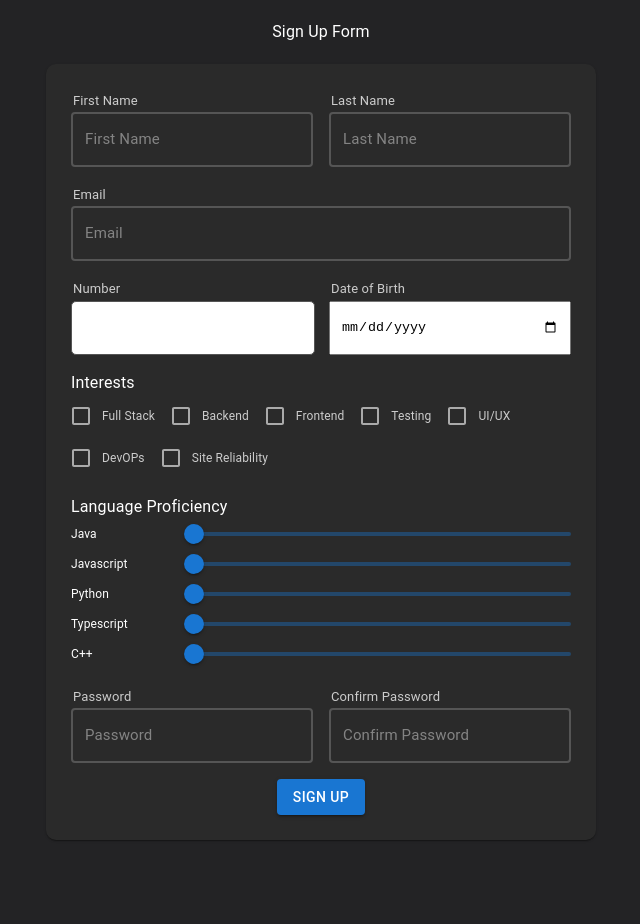
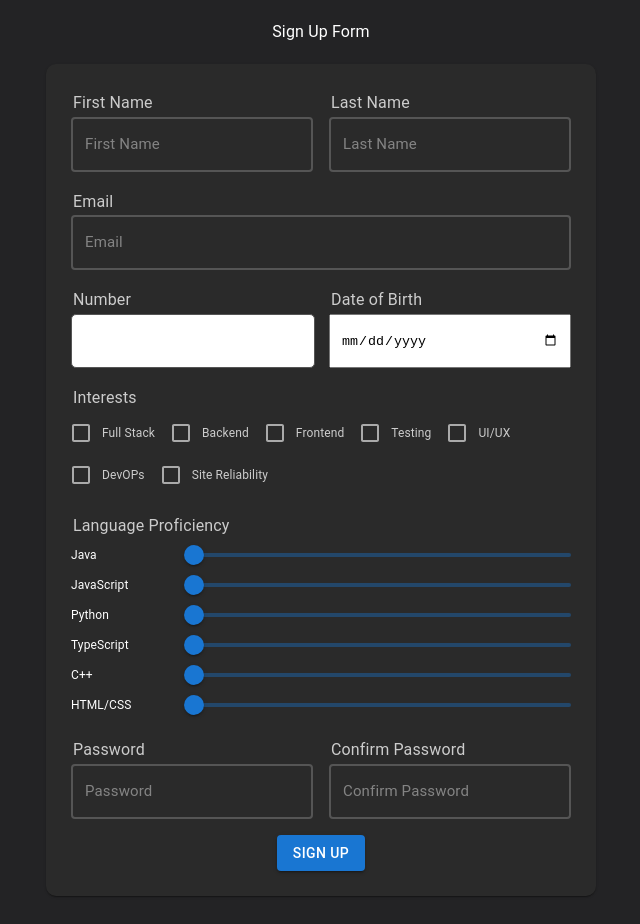
Before and after one commit to swapnilshah5889/news-app, a React (Vite) app: page /signup in a window 1280 px wide. Shown: the whole page, without its empty margins (319-959 px from the left). Before the commit the page ends 868 px from the top, so only its background shows below. Built offline with nearby package versions, Linux system fonts and the light colour scheme.

Commit message:
Handled errors. Added json array for interest checkbox and proficiency sliders and managed their status and on change using formik state variables. Handled onsubmit reset form

```diff
--- a/src/components/slider/slider.component.jsx
+++ b/src/components/slider/slider.component.jsx
@@ -1,6 +1,6 @@
 import {Slider, Typography} from '@mui/material';
 
-const InputSlider = ({labelText, onSliderChange}) => {
+const InputSlider = ({labelText, onSliderChange, sliderId, sliderValue}) => {
 
     return(
         <div style={{display:'flex', alignItems:'center'}}>
@@ -8,10 +8,12 @@ const InputSlider = ({labelText, onSliderChange}) => {
                 {labelText}
             </Typography>
             <Slider
-                name={labelText}
+                id={sliderId}
+                name={sliderId}
                 onChange={onSliderChange}
                 aria-label="Always visible"
-                defaultValue={0}
+                defaultValue={sliderValue}
+                value={sliderValue}
                 step={1}
                 min={0}
                 max={10}
--- a/src/components/text-input/text-field.jsx
+++ b/src/components/text-input/text-field.jsx
@@ -1,14 +1,23 @@
 import { TextField, Typography } from "@mui/material";
 import PhoneInput from "react-phone-input-2";
 
-export const InputLabel = ({labelText}) => {
+export const InputLabel = ({labelText, labelSize = '13px'}) => {
 
     return (
         <Typography
-        style={{margin:'2px', fontSize:'13px', color:'#ccc'}}>
+        style={{margin:'2px', fontSize:{labelSize}, color:'#ccc'}}>
             {labelText}
         </Typography>
     );
+}
+
+export const ErrorLabel = ({labelText}) => {
+    return (
+        <Typography
+        style={{margin:'2px', fontSize:'11px', color:'#e00'}}>
+            {labelText}
+        </Typography>
+    )
 }
 
 export const PhoneInputField = ({textFieldClassName="", textLabel, onTextChange, textId, textValue}) => {
@@ -40,13 +49,20 @@ export const PhoneInputField = ({textFieldClassName="", textLabel, onTextChange,
 }
 
 
-const MyTextField = ({onTextChange, textLabel, textFieldClassName="", textFieldType="text", textValue="", textId}) => {
+const MyTextField = ({onTextChange, textLabel, textFieldClassName="", textFieldType="text",
+                     textValue="", textId, isTextError=false, textErrorMsg=""}) => {
+
+
+    let colors = isTextError? ["#a00", "#f00", "#f00"] : ["#555", "#888", "#55a"];
+
   return (
     <div
     className={textFieldClassName}
     style={{display:"flex", flexDirection:"column"}}>
 
+        {/* Input Label */}
         <InputLabel labelText={textLabel}/>
+        {/* Input Field */}
         <TextField
             id={textId}
             value={textValue}
@@ -64,13 +80,13 @@ const MyTextField = ({onTextChange, textLabel, textFieldClassName="", textFieldT
             InputProps={{
             sx: {
                 'fieldset': {
-                    border: '2px solid #555!important',
+                    border: `2px solid ${colors[0]}!important`,
                 },
                 '&:hover fieldset': {
-                    border: '2px solid #888!important',
+                    border: `2px solid ${colors[1]}!important`,
                 },
                 '&:focus-within fieldset, &:focus-visible fieldset': {
-                    border: '2px solid #55a!important',
+                    border: `2px solid ${colors[2]}!important`,
                 },
             },
             }}
@@ -86,6 +102,11 @@ const MyTextField = ({onTextChange, textLabel, textFieldClassName="", textFieldT
                 },
             }}
             onChange={onTextChange}></TextField>
+        {/* Error Message */}
+        {isTextError &&
+            <ErrorLabel
+            labelText={textErrorMsg}/>
+        }
     </div>
   )
 }
--- a/src/pages/signup.page/signup.page.jsx
+++ b/src/pages/signup.page/signup.page.jsx
@@ -5,17 +5,18 @@ import { InputLabel } from '../../components/text-input/text-field';
 import { useEffect, useState } from 'react';
 import InputSlider from '../../components/slider/slider.component';
 import InputButton from '../../components/button/button';
-import { PhoneInputField } from '../../components/text-input/text-field';
+import { PhoneInputField, ErrorLabel } from '../../components/text-input/text-field';
 import { UserValidationSchema } from '../../validations/UserSignup';
 import { useFormik } from 'formik';
 
-const FormCheckBox = ({labelText, onCheckChange}) => {
+const FormCheckBox = ({labelText, onCheckChange, isChecked, checkBoxId}) => {
 
     return (
         <FormControlLabel
         control={
             <Checkbox
-            id={labelText}
+            id={checkBoxId}
+            checked={isChecked}
             onChange={onCheckChange}
             sx={{
                 color: '#aaa',
@@ -29,20 +30,97 @@ const FormCheckBox = ({labelText, onCheckChange}) => {
     );
 }
 
+const interestsJsonArr = [
+    {
+        id:'1',
+        name:'Full Stack'
+    },
+    {
+        id:'2',
+        name:'Backend'
+    },
+    {
+        id:'3',
+        name:'Frontend'
+    },
+    {
+        id:'4',
+        name:'Testing'
+    },
+    {
+        id:'5',
+        name:'UI/UX'
+    },
+    {
+        id:'6',
+        name:'DevOPs'
+    },
+    {
+        id:'7',
+        name:'Site Reliability'
+    }
+]
+
+const langProfJsonArr = [
+    {
+        id:'1',
+        name:'Java'
+    },
+    {
+        id:'2',
+        name:'JavaScript'
+    },
+    {
+        id:'3',
+        name:'Python'
+    },
+    {
+        id:'4',
+        name:'TypeScript'
+    },
+    {
+        id:'5',
+        name:'C++'
+    },
+    {
+        id:'6',
+        name:'HTML/CSS'
+    }
+]
+
 const SignupPage = () => {
+
+    // const [formStates, setFormStates] = useState({
+    //     interse
+    // });
+
+    // Current system date
     const todayDate = new Date().toISOString().split('T')[0];
-    const [formInputs, setFormInputs] = useState({
-        firstName:"",
-        lastName: "",
-        email: "",
-        number: "",
-        dob : "",
-        interests : [],
-        proficiency : [],
-        password: "",
-        confirmPassword : ""
+
+    // Signup User
+    const handleSignup = (values, actions) => {
+        console.log(values);
+        alert("Signup successful");
+        actions.resetForm();
+
+        // Reset interests
+        let interests = {...formik.values.interests};
+        Object.keys(interests).map((key) => {
+            interests[key].checked = false;
+            return interests;
         });
+        formik.setFieldValue('interests', interests);
 
+        // Reset language proficiency
+        let proficiency = {...formik.values.proficiency};
+        Object.keys(proficiency).map((key) => {
+            proficiency[key].value = 0;
+            return proficiency;
+        });
+        formik.setFieldValue('proficiency', proficiency);
+    }
+
+    // Formik validation
     const formik = useFormik({
         initialValues :{
             firstName:"",
@@ -50,54 +128,49 @@ const SignupPage = () => {
             email: "",
             number: "",
             dob : "",
-            interests : [],
-            proficiency : [],
+            interests : interestsJsonArr.reduce((accObj, interest) => {
+                            accObj[interest.id] = {name: interest.name, checked: false};
+                            return accObj;
+                        }, {}),
+            proficiency : langProfJsonArr.reduce((accObj, lang) => {
+                            accObj[lang.id] = {name: lang.name, value: 0};
+                            return accObj;
+                        }, {}),
             password: "",
-            confirmPassword : ""
-        }
+            confirmPassword : "",
+        },
+        validationSchema : UserValidationSchema,
+        onSubmit: handleSignup
     });
 
+
+    // Log formik values
     useEffect(() => {
-
         console.log(formik.values);
-
     }, [formik.values])
 
+    // Handle Interests Change
     const handleInterestSelect = (event) => {
-        let interests = [...formik.values.interests];
-
-        if(event.target.checked) {
-            interests.push(event.target.id);
-        }
-        else {
-            interests = interests.filter(function(item) {
-                return item !== event.target.id;
-            })
-        }
-
+        let interests = {...formik.values.interests};
+        interests[event.target.id].checked = !interests[event.target.id].checked;
         formik.setFieldValue('interests', interests);
     };
 
+    // Handle Language Proficiencey Slider Change
     const handleSliderChange = (event, v) => {
+        // console.log(formik.values.proficiency[event.target.name]);
+        // console.log(event.target.name);
         let proficiency = {...formik.values.proficiency};
-        proficiency[event.target.name] = v;
+        proficiency[event.target.name].value = v;
         formik.setFieldValue('proficiency', proficiency);
     }
 
-    const handleSignup = async (event) => {
-        event.preventDefault();
-        try {
-            const isValid = await UserValidationSchema.validate(formInputs);
-            console.log(isValid);
-        } catch (error) {
-            console.log(error.errors);
-        }
-    }
-
+    // Handle phone number change
     const handlePhoneNumberChange = async (val) => {
         formik.setFieldValue('number', val);
     }
 
+    // Return signup container
     return (
         <div className='div-signup-container'>
 
@@ -116,6 +189,8 @@ const SignupPage = () => {
                         style={{margin:'20px'}}
                         textLabel="First Name"
                         textId="firstName"
+                        isTextError = {formik.errors.firstName && formik.touched.firstName}
+                        textErrorMsg={formik.errors.firstName? formik.errors.firstName : ""}
                         textValue={formik.values.firstName}
                         onTextChange={formik.handleChange}
                         />
@@ -126,6 +201,8 @@ const SignupPage = () => {
                         <MyTextField
                         textLabel="Last Name"
                         textId="lastName"
+                        isTextError = {formik.errors.lastName && formik.touched.lastName}
+                        textErrorMsg={formik.errors.lastName? formik.errors.lastName : ""}
                         textValue={formik.values.lastName}
                         onTextChange={formik.handleChange}
                         />
@@ -137,6 +214,8 @@ const SignupPage = () => {
                         textFieldType="email"
                         textLabel="Email"
                         textId="email"
+                        isTextError = {formik.errors.email && formik.touched.email}
+                        textErrorMsg={formik.errors.email? formik.errors.email : ""}
                         textValue={formik.values.email}
                         onTextChange={formik.handleChange}
                         />
@@ -166,24 +245,39 @@ const SignupPage = () => {
                             type="date"
                             max={todayDate}
                             onChange={formik.handleChange}/>
+                            {formik.errors.dob && formik.touched.dob &&
+                                <ErrorLabel
+                                labelText={formik.errors.dob}/>
+                            }
                         </Box>
                     </Grid>
 
                     {/* Interests */}
                     <Grid item xs={12}>
                         <div style={{display:'flex', flexDirection:'column'}}>
-                            <Typography>Interests</Typography>
+                            {/* Title Label */}
+                            <InputLabel labelText="Interests" />
+                            {/* Error Label */}
+                            {formik.errors.interests && formik.touched.interests &&
+                                <ErrorLabel
+                                labelText={formik.errors.interests}/>
+                            }
+                            {/* Interests' Checkboxes */}
                             <div style={{display:'flex', flexWrap:'wrap'}}>
+
+                                {formik.values.interests &&
+                                    Object.keys(formik.values.interests).map((key) => {
+                                    return (
                                             <FormCheckBox
-                                    labelText="Full Stack"
+                                            key={key}
+                                            checkBoxId={key}
+                                            isChecked={formik.values.interests[key].checked}
+                                            labelText={formik.values.interests[key].name}
                                             onCheckChange={handleInterestSelect}
                                             />
-                                <FormCheckBox labelText="Backend" onCheckChange={handleInterestSelect} />
-                                <FormCheckBox labelText="Frontend" onCheckChange={handleInterestSelect}/>
-                                <FormCheckBox labelText="Testing" onCheckChange={handleInterestSelect}/>
-                                <FormCheckBox labelText="UI/UX" onCheckChange={handleInterestSelect}/>
-                                <FormCheckBox labelText="DevOPs" onCheckChange={handleInterestSelect}/>
-                                <FormCheckBox labelText="Site Reliability" onCheckChange={handleInterestSelect}/>
+
+                                    );
+                                })}
                             </div>
                         </div>
                     </Grid>
@@ -191,27 +285,20 @@ const SignupPage = () => {
                     {/* Language Proficiency */}
                     <Grid item xs={12}>
                         <div style={{display:'flex', flexDirection:'column'}}>
-                            <Typography>Language Proficiency</Typography>
+                            <InputLabel labelText="Language Proficiency" />
+                            {formik.values.proficiency &&
+                                Object.keys(formik.values.proficiency).map((key) => {
+                                    return (
                                         <InputSlider
+                                        key={key}
+                                        sliderId={key}
+                                        sliderValue={formik.values.proficiency[key].value}
                                         onSliderChange={handleSliderChange}
-                                labelText="Java"
-                            />
-                            <InputSlider
-                                onSliderChange={handleSliderChange}
-                                labelText="Javascript"
-                            />
-                            <InputSlider
-                                onSliderChange={handleSliderChange}
-                                labelText="Python"
-                            />
-                            <InputSlider
-                                onSliderChange={handleSliderChange}
-                                labelText="Typescript"
-                            />
-                            <InputSlider
-                                onSliderChange={handleSliderChange}
-                                labelText="C++"
-                            />
+                                        labelText={formik.values.proficiency[key].name}/>
+                                    );
+                                })
+                            }
+
                         </div>
                     </Grid>
 
@@ -221,6 +308,8 @@ const SignupPage = () => {
                         textId="password"
                         textFieldType='password'
                         textLabel="Password"
+                        isTextError = {formik.errors.password && formik.touched.password}
+                        textErrorMsg={formik.errors.password? formik.errors.password : ""}
                         textValue={formik.values.password}
                         onTextChange={formik.handleChange}
                         />
@@ -232,6 +321,8 @@ const SignupPage = () => {
                         textId="confirmPassword"
                         textFieldType='password'
                         textLabel="Confirm Password"
+                        isTextError = {formik.errors.confirmPassword && formik.touched.confirmPassword}
+                        textErrorMsg={formik.errors.confirmPassword? formik.errors.confirmPassword : ""}
                         textValue={formik.values.confirmPassword}
                         onTextChange={formik.handleChange}
                         />
@@ -247,7 +338,7 @@ const SignupPage = () => {
                             <InputButton
                                 buttonText={"Sign Up"}
                                 buttonVariant="contained"
-                                onButtonClick = {handleSignup}
+                                onButtonClick = {formik.handleSubmit}
                             />
                         </Box>
                     </Grid>
--- a/src/validations/UserSignup.js
+++ b/src/validations/UserSignup.js
@@ -1,12 +1,15 @@
 import * as yup from "yup";
 
 export const UserValidationSchema = yup.object().shape({
-    firstName : yup.string().required("*required"),
-    lastName : yup.string().required("*required"),
+    firstName : yup.string().required("*required").min(3, "Name must be at least 3 characters long"),
+    lastName : yup.string().required("*required").min(3, "Last Name must be at least 3 characters long"),
     email : yup.string().email("Invalid email").required("*required"),
-    number : yup.string().required("*required"),
+    number : yup.string().required("*required").min(10, "Invalid number"),
     password : yup.string().min(5, "Password must be minimum 5 characters")
                     .max(12, "Password must be maximum 12 characters").required("*required"),
     confirmPassword : yup.string().min(5, "Password must be minimum 5 characters")
-                    .max(12, "Password must be maximum 12 characters").required("*required")
+                    .max(12, "Password must be maximum 12 characters").required("*required"),
+    dob: yup.date("Invalid Date").required("*required"),
+    interests : yup.object(),
+    proficiency : yup.object()
 });
```
Lines whose indentation alone changed are shown as unchanged.
